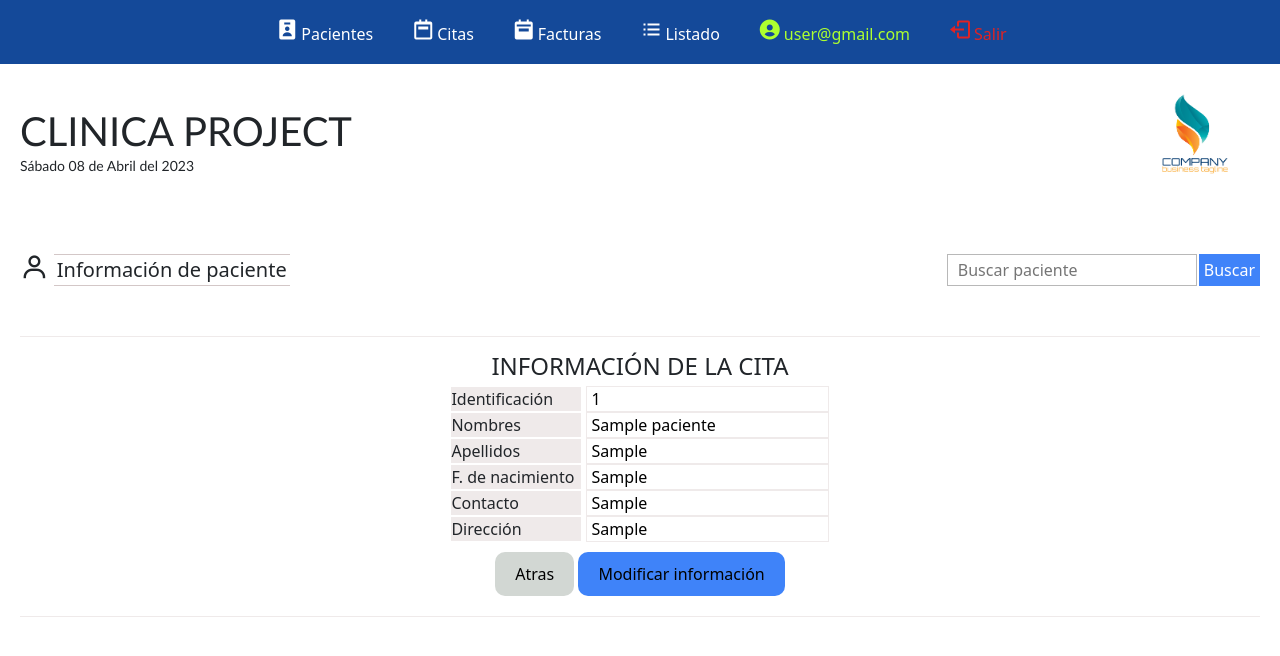
After one commit to alejandropmz/flask-clinic-calendar, a Flask app: page /paciente/1 in a window 1280 px wide. The commit adds this page. Shown: the top 656 px of the page. Run offline with Flask 3, Linux system fonts and the light colour scheme; tables that the repository leaves empty or names only in its code hold one stand-in row (values such as "Sample post"); some libraries are stand-ins or nearby versions.

Commit message:
visualización para los detalles de los pacientes

```diff
--- a/app/app.py
+++ b/app/app.py
@@ -28,6 +28,16 @@ def pacientes():
     data = cur.fetchall()
     cur.close()
     return render_template("pacientes.html", patients=data)
+
+
+@app.route("/paciente/<string:id>")
+def paciente(id):
+    cur = mysql.connection.cursor()
+    cur.execute("SELECT * FROM pacientes where id = %s", id)
+    data = cur.fetchall()
+    cur.close()
+    print(data)
+    return render_template("detalle_paciente.html", patient=data)
 
 
 ## AGREGAR PACIENTES
@@ -117,9 +127,21 @@ def citas():
     cur = mysql.connection.cursor()
     cur.execute("SELECT * FROM citas")
     data = cur.fetchall()
+    cur.execute("SELECT * FROM pacientes")
+    patients = cur.fetchall()
     cur.close()
     print(data)
-    return render_template("citas.html", appointments=data)
+    # print(patients)
+    return render_template("citas.html", appointments=data, patients=patients)
+
+
+@app.route("/editar_cita/<string:id>", methods=["POST"])
+def editar_cita(id):
+    cur = mysql.connection.cursor()
+    cur.execute("SELECT * FROM citas WHERE id = %s", id)
+    data = cur.fetchall()
+    cur.close()
+    return render_template("editar_cita.html", cita=data)
 
 
 @app.route("/agendar_cita")
@@ -146,7 +168,17 @@ def guardar_cita():
         mysql.connection.commit()
         cur.close()
         flash("Cita guardada")
-        return "Cita guardada"
+        return redirect(url_for("citas"))
+
+
+@app.route("/detalle_cita/<string:id>")
+def detalle_cita(id):
+    cur = mysql.connection.cursor()
+    cur.execute("SELECT * FROM citas WHERE id = %s", id)
+    data = cur.fetchall()
+    cur.close()
+    print(data)
+    return render_template("detalle_cita.html", appointment=data)
 
 
 """ VISTA FACTURAS """
--- /dev/null
+++ b/app/static/css/detalles.css
@@ -0,0 +1,28 @@
+.atras-editar #detalle-atras {
+  margin: 10px 0;
+  border: none;
+  border-radius: 10px;
+  padding: 10px 20px;
+  background: #d2d7d3;
+  color: black;
+}
+
+.atras-editar #detalle-atras:hover {
+  background: #b1b4b1;
+  transition: all ease-in 0.3s;
+}
+
+.atras-editar #detalle-editar {
+  margin: 10px 0;
+  border: none;
+  border-radius: 10px;
+  padding: 10px 20px;
+  background: #3f83f9;
+  color: black;
+}
+
+.atras-editar #detalle-editar:hover {
+  background: #2060d0;
+  transition: all ease-in 0.3s;
+  color: white;
+}
--- a/app/static/css/layout.css
+++ b/app/static/css/layout.css
@@ -3,6 +3,7 @@
 @import url("facturas.css");
 @import url("sesion.css");
 @import url("agregar-paciente.css");
+@import url("detalles.css");
 
 * {
   margin: 0;
--- /dev/null
+++ b/app/templates/detalle_paciente.html
@@ -0,0 +1,77 @@
+{% extends 'layout.html' %} {% include 'navbar.html' %} {% block body %}
+<div class="pacientes">
+  <div class="top-bar d-flex row">
+    <div class="col-sm-12 col-md-6 title">
+      <i class="bx bx-user"></i>
+      <h5>Información de paciente</h5>
+    </div>
+    <div class="col-sm-12 col-md-6 search">
+      <input placeholder="Buscar paciente" type="text" name="" id="" />
+      <button>Buscar</button>
+    </div>
+  </div>
+
+  <!-- Formulario con información -->
+
+  <form
+    id="agregar-paciente-form"
+    action="/"
+    method="POST"
+  >
+    <h4 id="agregar-paciente-titulo">INFORMACIÓN DE LA CITA</h4>
+    <div>
+      {% if patient %} {% for pat in patient %}
+      <label for="identificacion">Identificación</label>
+      <input
+        type="text"
+        name="Identificacion"
+        value="{{pat[1]}}"
+        readonly
+      /><br />
+      <label for="nombres">Nombres</label>
+      <input
+        type="text"
+        name="nombres"
+        value="{{pat[2]}}"
+        readonly
+      /><br />
+      <label for="apellidos">Apellidos</label>
+      <input
+        type="text"
+        name="apellidos"
+        value="{{pat[3]}}"
+        readonly
+      /><br />
+      <label for="nacimiento">F. de nacimiento</label>
+      <input
+        type="text"
+        name="nacimiento"
+        value="{{pat[4]}}"
+        readonly
+      /><br />
+      <label for="contacto">Contacto</label>
+      <input
+        type="text"
+        name="contacto"
+        value="{{pat[5]}}"
+        readonly
+      /><br />
+      <label for="direccion">Dirección</label>
+      <input
+        style="overflow-y: scroll;"
+        type="text"
+        name="direccion"
+        value="{{pat[6]}}"
+        readonly
+      /><br />
+      {% endfor %} {% endif %}
+    </div>
+    <div class="atras-editar">
+      <a href="/pacientes"
+        ><button id="detalle-atras" type="button">Atras</button></a
+      >
+      <button id="detalle-editar" type="submit">Modificar información</button>
+    </div>
+  </form>
+  {% endblock %}
+</div>
```
Also changed, not shown: app/templates/citas.html (+10 -1 lines), app/templates/detalle_cita.html (added, +69 -0 lines), app/templates/editar_cita.html (added, +15 -0 lines), app/templates/pacientes.html (+3 -4 lines).
